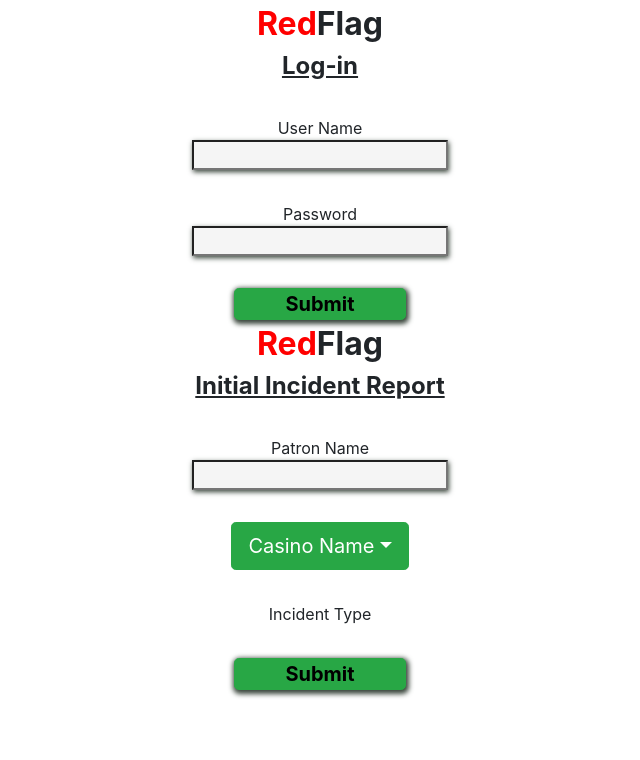
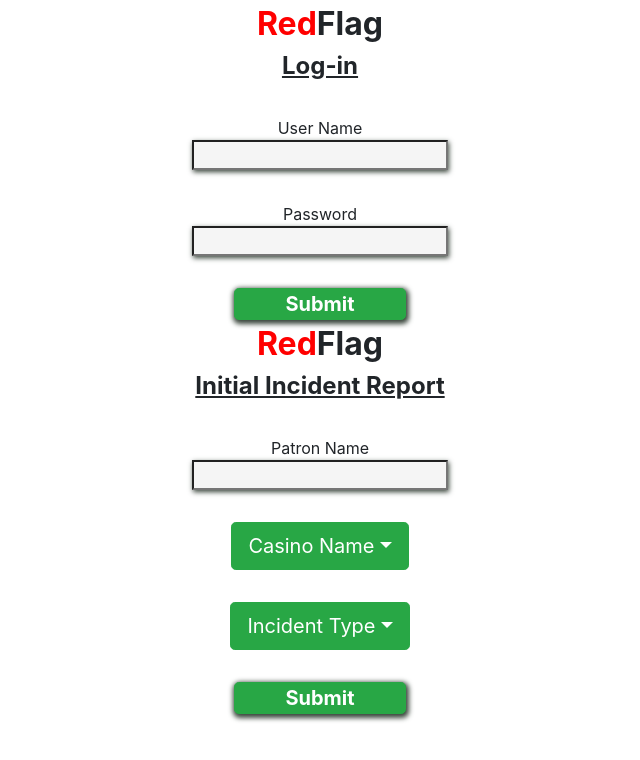
Before and after one commit to jcsmileyjr/RedFlag, a React (Create React App) app: page / in a window 1280 px wide. Shown: the top 760 px of the page, without its empty margins (320-960 px from the left). Built offline with nearby package versions, Linux system fonts and the light colour scheme.

Commit message:
Added Incident Types drop-down box

```diff
--- a/src/components/SubmitButton/submitButton.css
+++ b/src/components/SubmitButton/submitButton.css
@@ -1,6 +1,5 @@
 .submitButtonStyle {
     box-shadow: 1px 2px 5px 2px rgb(58, 70, 60); /*shadow under the button*/
-    color: black;
     font-weight: bold;
     padding: 0px 50px 0px 50px;
 }
--- a/src/screen/Incident/Incident.js
+++ b/src/screen/Incident/Incident.js
@@ -8,10 +8,12 @@ import SubmitButton from '../../components/SubmitButton/SubmitButton';
 
 //names of the current casinos in Tunica
 const casinoNames = ["GoldStrike", "Horseshoe", "1st Jackpot", "Sam's Town", "Hollywood", "Fitz", "Isle of Capri"];
+const incidentTypes = ["Disputes", "Complaint", "Jackpot", "Crimminal", "Minor Gaming"];
 
 //Screen that allows the user to create a initial incident report
 export default function Incident(props) {
-    const [casino, setCasino] = useState("Casino Name");//react hook to update dropdown button title
+    const [casino, setCasino] = useState("Casino Name");//react hook to update dropdown select casino button title
+    const [type, setType] = useState("Incident Type");//react hook to update dropdown select incident type button title
 
     return(
         <Container className="center">
@@ -40,8 +42,13 @@ export default function Incident(props) {
 
             {/*User will choose a incident type from a dropdown box */}
             <section>
-                <Row><Col>Incident Type</Col></Row>
-                <Row><Col></Col></Row>
+                <Row>
+                    <Col>
+                        <DropdownButton size="lg" id="showIncidentTypes" title={type} variant="success">
+                            {incidentTypes.map((type, index) =>(<Dropdown.Item key={index} onClick={()=>setType(type)}>{type}</Dropdown.Item>))}
+                        </DropdownButton>
+                    </Col>
+                </Row>
             </section>
 
             {/*Submit Button to create incident and transfer user to active cases page */}
```
